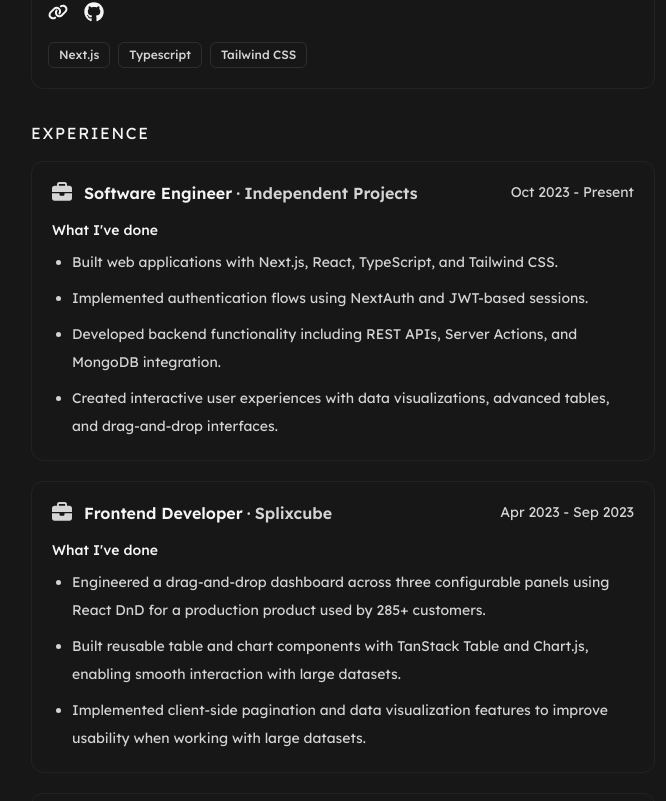
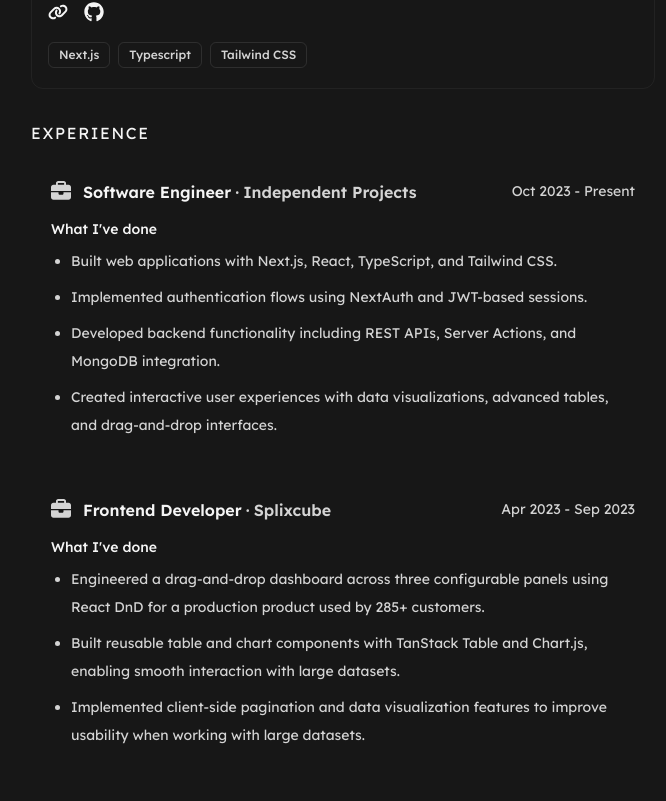
Before and after one commit to RajShringi/raj-portfolio, a Next.js app: page / in a window 1280 px wide. Shown: the part 1139-1940 px from the top of the page, without its empty margins (297-963 px from the left). Built offline with nearby package versions, Linux system fonts and the light colour scheme.

Commit message:
refine animation

```diff
--- a/src/components/experience.tsx
+++ b/src/components/experience.tsx
@@ -43,12 +43,7 @@ export default function Experience() {
   ];
 
   return (
-    <motion.div
-      initial={{ opacity: 0, y: 20, filter: "blur(10px)" }}
-      whileInView={{ opacity: 1, y: 0, filter: "blur(0px)" }}
-      transition={{ duration: 0.3, ease: "easeInOut", delay: 0.3 }}
-      className="flex flex-col gap-4"
-    >
+    <div className="flex flex-col gap-4">
       <h4 className="uppercase tracking-widest">Experience</h4>
 
       <div className="flex flex-col gap-4 sm:gap-5">
@@ -57,13 +52,12 @@ export default function Experience() {
             key={exp.id}
             initial={{ opacity: 0, y: 20, filter: "blur(10px)" }}
             whileInView={{ opacity: 1, y: 0, filter: "blur(0px)" }}
+            viewport={{ amount: 0.4 }}
             transition={{ duration: 0.3, ease: "easeInOut" }}
             className="
               rounded-xl
               p-4 sm:p-5
-              border border-white/5
-              transition-colors duration-300
-              hover:bg-neutral-50/10
+
               flex flex-col gap-4
             "
           >
@@ -111,6 +105,6 @@ export default function Experience() {
           </motion.div>
         ))}
       </div>
-    </motion.div>
+    </div>
   );
 }
--- a/src/components/hero.tsx
+++ b/src/components/hero.tsx
@@ -10,6 +10,7 @@ export default function Hero() {
     <motion.div
       initial={{ opacity: 0, y: 20, filter: "blur(10px)" }}
       whileInView={{ opacity: 1, y: 0, filter: "blur(0px)" }}
+      viewport={{ amount: 0.4 }}
       transition={{ duration: 0.3, ease: "easeInOut" }}
       className="space-y-4"
     >
--- a/src/components/projects.tsx
+++ b/src/components/projects.tsx
@@ -41,12 +41,7 @@ const projects = [
 ];
 export default function Projects() {
   return (
-    <motion.div
-      initial={{ opacity: 0, y: 20, filter: "blur(10px)" }}
-      whileInView={{ opacity: 1, y: 0, filter: "blur(0px)" }}
-      transition={{ duration: 0.3, ease: "easeInOut" }}
-      className="flex flex-col gap-4"
-    >
+    <div className="flex flex-col gap-4">
       <h4 className="uppercase tracking-widest">Projects</h4>
 
       <div className="grid grid-cols-1 gap-4">
@@ -55,6 +50,7 @@ export default function Projects() {
             key={project.id}
             initial={{ opacity: 0, y: 20, filter: "blur(10px)" }}
             whileInView={{ opacity: 1, y: 0, filter: "blur(0px)" }}
+            viewport={{ amount: 0.4 }}
             transition={{ duration: 0.3, ease: "easeInOut" }}
             className="
               group flex h-full flex-col
@@ -114,6 +110,6 @@ export default function Projects() {
           </motion.article>
         ))}
       </div>
-    </motion.div>
+    </div>
   );
 }
```
